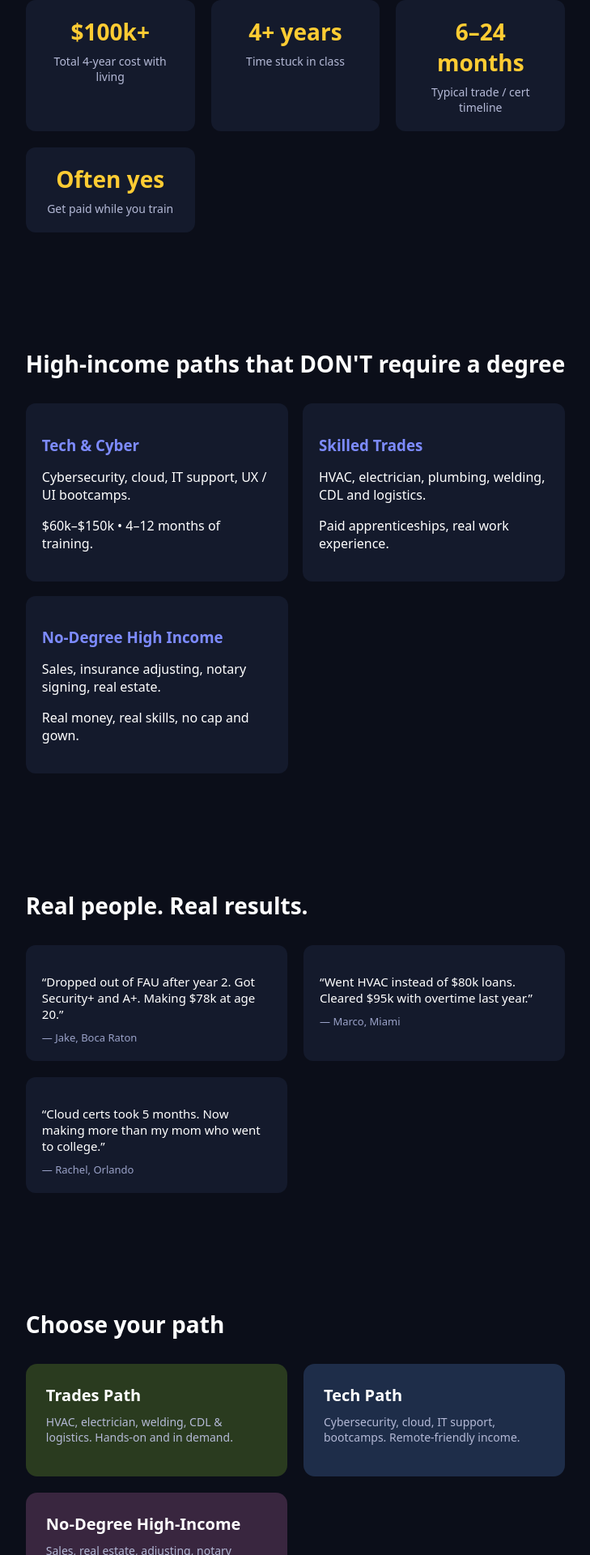
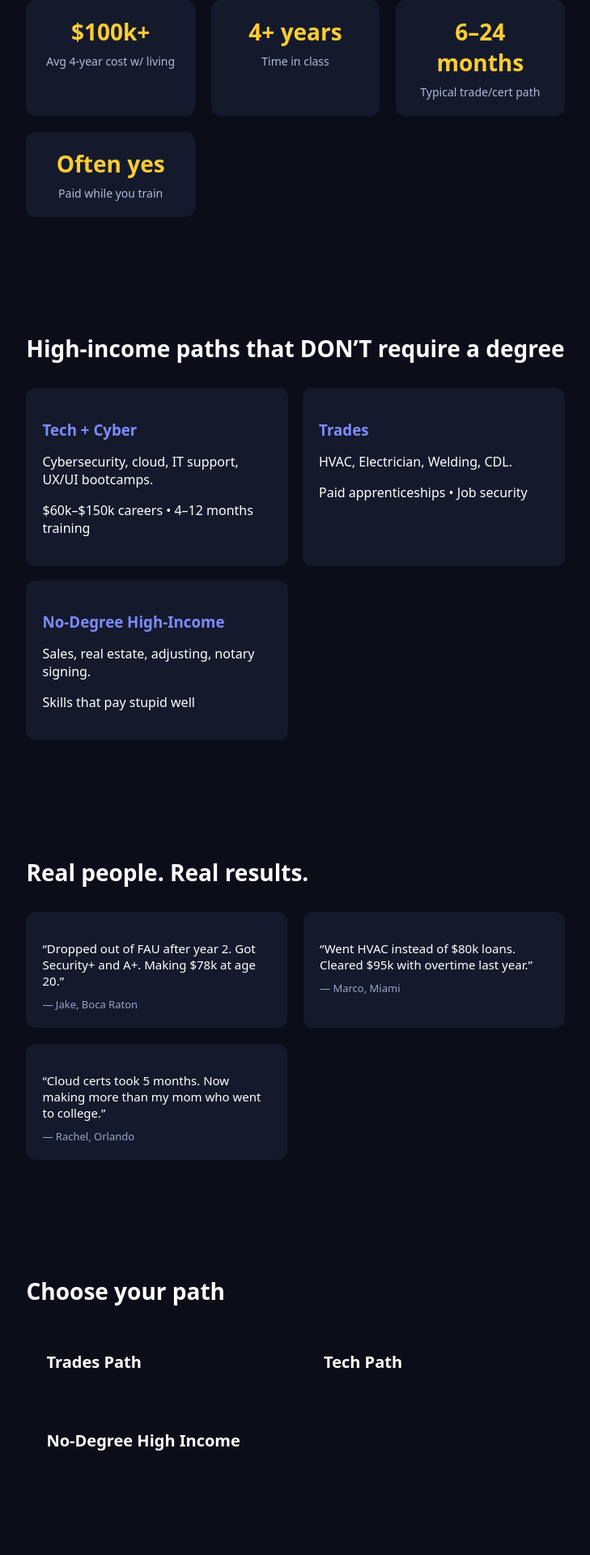
Before and after one commit to placebetsai/Ihatecollege, a Next.js app: page / in a window 1280 px wide. Shown: the part 644-2564 px from the top of the page at 81% size, without its empty margins (275-1004 px from the left). Built offline with nearby package versions, Linux system fonts and the light colour scheme.

Commit message:
Update index.js

```diff
--- a/pages/index.js
+++ b/pages/index.js
@@ -2,125 +2,126 @@ import React from 'react';
 import Link from 'next/link';
 import '../styles/HomePage.css';
 
-function Home() {
+export default function Home() {
   return (
     <div className="home-wrapper">
+
       {/* HERO */}
       <section className="hero-section">
-        <div className="hero-kicker">YOU DON&apos;T HAVE TO SIGN YOUR LIFE AWAY</div>
+        <div className="hero-kicker">YOU DON’T HAVE TO SIGN YOUR LIFE AWAY</div>
         <h1 className="hero-title">
-          College is <span className="highlight">optional.</span> Debt isn&apos;t.
+          College is <span className="highlight">optional.</span> Debt isn’t.
         </h1>
+
         <p className="hero-subtitle">
-          Before you lock in $50k+ of loans, compare trades, tech certs, bootcamps, and real
-          alternatives. Run the numbers. Hear from students. Then decide.
+          Before you lock in $50k+ of loans, compare trades, tech certs, bootcamps,
+          and real alternatives. Run the numbers. Hear from students. Then decide.
         </p>
 
         <div className="hero-buttons">
-          <Link href="/Alternatives" className="btn-primary">
-            Explore alternatives
+          <Link href="/Alternatives" className="btn-primary">Explore alternatives</Link>
+          <Link href="/debt-calculator" className="btn-secondary">Run debt calculator</Link>
+        </div>
+      </section>
+
+
+      {/* SNAPSHOT */}
+      <section className="stats-section">
+        <h2 className="section-title">Snapshot: 4-year vs. trade/cert</h2>
+
+        <div className="stats-grid">
+          <div className="stat-card">
+            <div className="stat-number">$100k+</div>
+            <div className="stat-label">Avg 4-year cost w/ living</div>
+          </div>
+          <div className="stat-card">
+            <div className="stat-number">4+ years</div>
+            <div className="stat-label">Time in class</div>
+          </div>
+          <div className="stat-card">
+            <div className="stat-number">6–24 months</div>
+            <div className="stat-label">Typical trade/cert path</div>
+          </div>
+          <div className="stat-card">
+            <div className="stat-number">Often yes</div>
+            <div className="stat-label">Paid while you train</div>
+          </div>
+        </div>
+      </section>
+
+
+      {/* PREVIEW GRID */}
+      <section>
+        <h2 className="section-title">High-income paths that DON’T require a degree</h2>
+
+        <div className="preview-grid">
+          <Link href="/Alternatives#tech" className="preview-card">
+            <h3>Tech + Cyber</h3>
+            <p>Cybersecurity, cloud, IT support, UX/UI bootcamps.</p>
+            <p>$60k–$150k careers • 4–12 months training</p>
           </Link>
-          <Link href="/debt-calculator" className="btn-secondary">
-            Run debt calculator
+
+          <Link href="/Alternatives#trades" className="preview-card">
+            <h3>Trades</h3>
+            <p>HVAC, Electrician, Welding, CDL.</p>
+            <p>Paid apprenticeships • Job security</p>
+          </Link>
+
+          <Link href="/Alternatives#nodegree" className="preview-card">
+            <h3>No-Degree High-Income</h3>
+            <p>Sales, real estate, adjusting, notary signing.</p>
+            <p>Skills that pay stupid well</p>
           </Link>
         </div>
       </section>
 
-      {/* SNAPSHOT / STATS */}
-      <section className="stats-section">
-        <h2 className="section-title">Snapshot: 4-year vs. trade / cert</h2>
-        <div className="stats-grid">
-          <div className="stat-card">
-            <div className="stat-number">$100k+</div>
-            <div className="stat-label">Total 4-year cost with living</div>
-          </div>
-          <div className="stat-card">
-            <div className="stat-number">4+ years</div>
-            <div className="stat-label">Time stuck in class</div>
-          </div>
-          <div className="stat-card">
-            <div className="stat-number">6–24 months</div>
-            <div className="stat-label">Typical trade / cert timeline</div>
-          </div>
-          <div className="stat-card">
-            <div className="stat-number">Often yes</div>
-            <div className="stat-label">Get paid while you train</div>
-          </div>
-        </div>
-      </section>
-
-      {/* PATH PREVIEW */}
-      <section>
-        <h2 className="section-title">High-income paths that DON&apos;T require a degree</h2>
-        <div className="preview-grid">
-          <Link href="/Alternatives#tech" className="preview-card">
-            <h3>Tech &amp; Cyber</h3>
-            <p>Cybersecurity, cloud, IT support, UX / UI bootcamps.</p>
-            <p>$60k–$150k • 4–12 months of training.</p>
-          </Link>
-          <Link href="/Alternatives#trades" className="preview-card">
-            <h3>Skilled Trades</h3>
-            <p>HVAC, electrician, plumbing, welding, CDL and logistics.</p>
-            <p>Paid apprenticeships, real work experience.</p>
-          </Link>
-          <Link href="/Alternatives#nodegree" className="preview-card">
-            <h3>No-Degree High Income</h3>
-            <p>Sales, insurance adjusting, notary signing, real estate.</p>
-            <p>Real money, real skills, no cap and gown.</p>
-          </Link>
-        </div>
-      </section>
 
       {/* TESTIMONIALS */}
       <section>
         <h2 className="section-title">Real people. Real results.</h2>
+
         <div className="testimonial-grid">
           <div className="testimonial-card">
-            <p>
-              “Dropped out of FAU after year 2. Got Security+ and A+. Making $78k at age 20.”
-            </p>
+            <p>“Dropped out of FAU after year 2. Got Security+ and A+. Making $78k at age 20.”</p>
             <div className="testimonial-author">— Jake, Boca Raton</div>
           </div>
+
           <div className="testimonial-card">
-            <p>
-              “Went HVAC instead of $80k loans. Cleared $95k with overtime last year.”
-            </p>
+            <p>“Went HVAC instead of $80k loans. Cleared $95k with overtime last year.”</p>
             <div className="testimonial-author">— Marco, Miami</div>
           </div>
+
           <div className="testimonial-card">
-            <p>
-              “Cloud certs took 5 months. Now making more than my mom who went to college.”
-            </p>
+            <p>“Cloud certs took 5 months. Now making more than my mom who went to college.”</p>
             <div className="testimonial-author">— Rachel, Orlando</div>
           </div>
         </div>
       </section>
 
-      {/* CHOOSE YOUR PATH CTA */}
+
+      {/* CTA */}
       <section>
         <h2 className="section-title">Choose your path</h2>
+
         <div className="cta-grid">
-          <Link href="/Alternatives#trades" className="cta-card trades">
-            <div>Trades Path</div>
-            <p>HVAC, electrician, welding, CDL &amp; logistics. Hands-on and in demand.</p>
+          <Link href="/Alternatives#trades" className="cta-card">
+            Trades Path
           </Link>
-          <Link href="/Alternatives#tech" className="cta-card tech">
-            <div>Tech Path</div>
-            <p>Cybersecurity, cloud, IT support, bootcamps. Remote-friendly income.</p>
+
+          <Link href="/Alternatives#tech" className="cta-card">
+            Tech Path
           </Link>
-          <Link href="/Alternatives#nodegree" className="cta-card skills">
-            <div>No-Degree High-Income</div>
-            <p>Sales, real estate, adjusting, notary signing. Skills that pay stupid well.</p>
+
+          <Link href="/Alternatives#nodegree" className="cta-card">
+            No-Degree High Income
           </Link>
         </div>
       </section>
 
-      {/* FOOTER */}
-      <footer>
-        © {new Date().getFullYear()} ihatecollege.com — No brochure fluff. Just reality.
+
+      <footer className="footer">
+        © {new Date().getFullYear()} ihatecollege.com — No brochure fluff.
       </footer>
     </div>
   );
-}
-
-export default Home;
+        }
```
